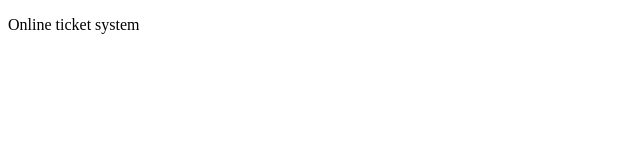
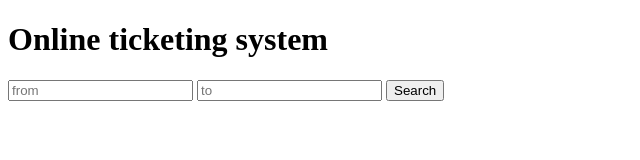
Before and after one commit to aktaruzzaman-shaon/online-ticketing-system, a plain HTML site: page index.html in a window 1280 px wide. Shown: the whole page, without its empty margins (0-640 px from the left). Drawn offline with Linux system fonts and the light colour scheme.

Commit message:
update index.html

```diff
--- a/index.html
+++ b/index.html
@@ -5,8 +5,18 @@
     <meta name="viewport" content="width=device-width, initial-scale=1.0">
     <title>Document</title>
 </head>
-<body>
-    <p>Online ticket system</p>
+<body class="body">
+
+    <h1>Online ticketing system</h1>
+
+    <!-- destination --------------------------- -->
+    <form class="destinationInput" id="travelPlace">
+        <input type="text" name="fromStation" id="" placeholder="from">
+        <input type="text" name="toStation" id="" placeholder="to">
+        <input type="submit" value="Search" >
+    </form>
+
+    <script src="./js//index.js"></script>
 </body>
 <script src="./index.js"></script>
 </html>
```
